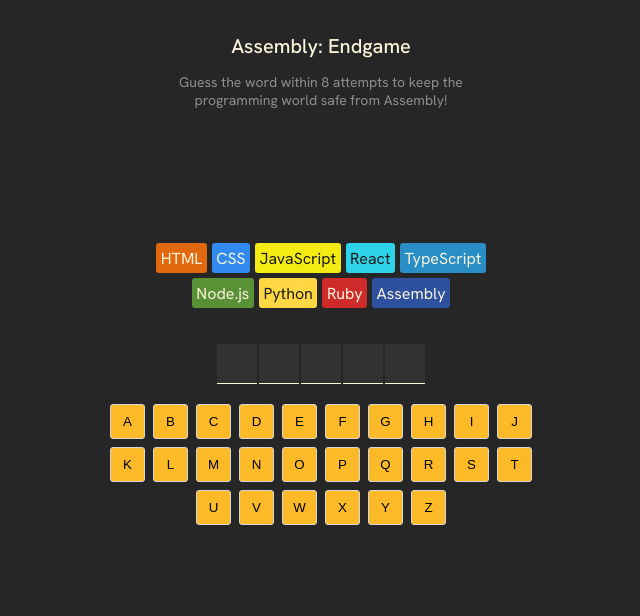
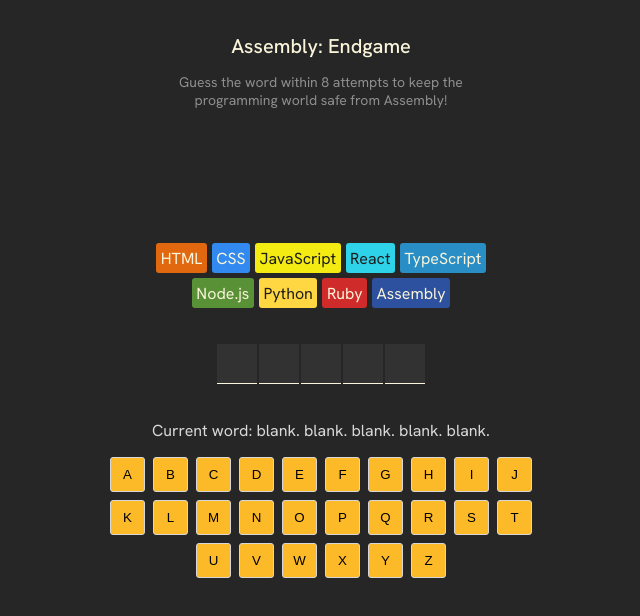
Before and after one commit to daliduraku/assembly-endgame, a React (Vite) app: page / in a window 1280 px wide. Shown: the top 616 px of the page, without its empty margins (319-959 px from the left). Built offline with nearby package versions, Linux system fonts and the light colour scheme.

Commit message:
feat: add aria labels for accessibility

```diff
--- a/src/App.jsx
+++ b/src/App.jsx
@@ -70,6 +70,8 @@
       disabled={isGameOver}
       className={className}
       key={letter}
+      aria-disabled={guessedLetters.includes(letter)}
+      aria-label={`Letter ${letter}`}
       onClick={() => addGuessedLetter(letter)}
       >
         {letter.toUpperCase()}
@@ -129,6 +131,19 @@
       <section className="word">
         {letterElements}
       </section>
+
+      <section
+        className="sr-only"
+        aria-live="polite"
+        role="status"
+      >
+        <p>Current word: {currentWord.split("").map(letter =>
+        guessedLetters.includes(letter) ? letter + "." : "blank.")
+        .join(" ")}</p>
+
+      </section>
+
+
       <section className="keyboard">
         {keyboardElements}
       </section>
```
